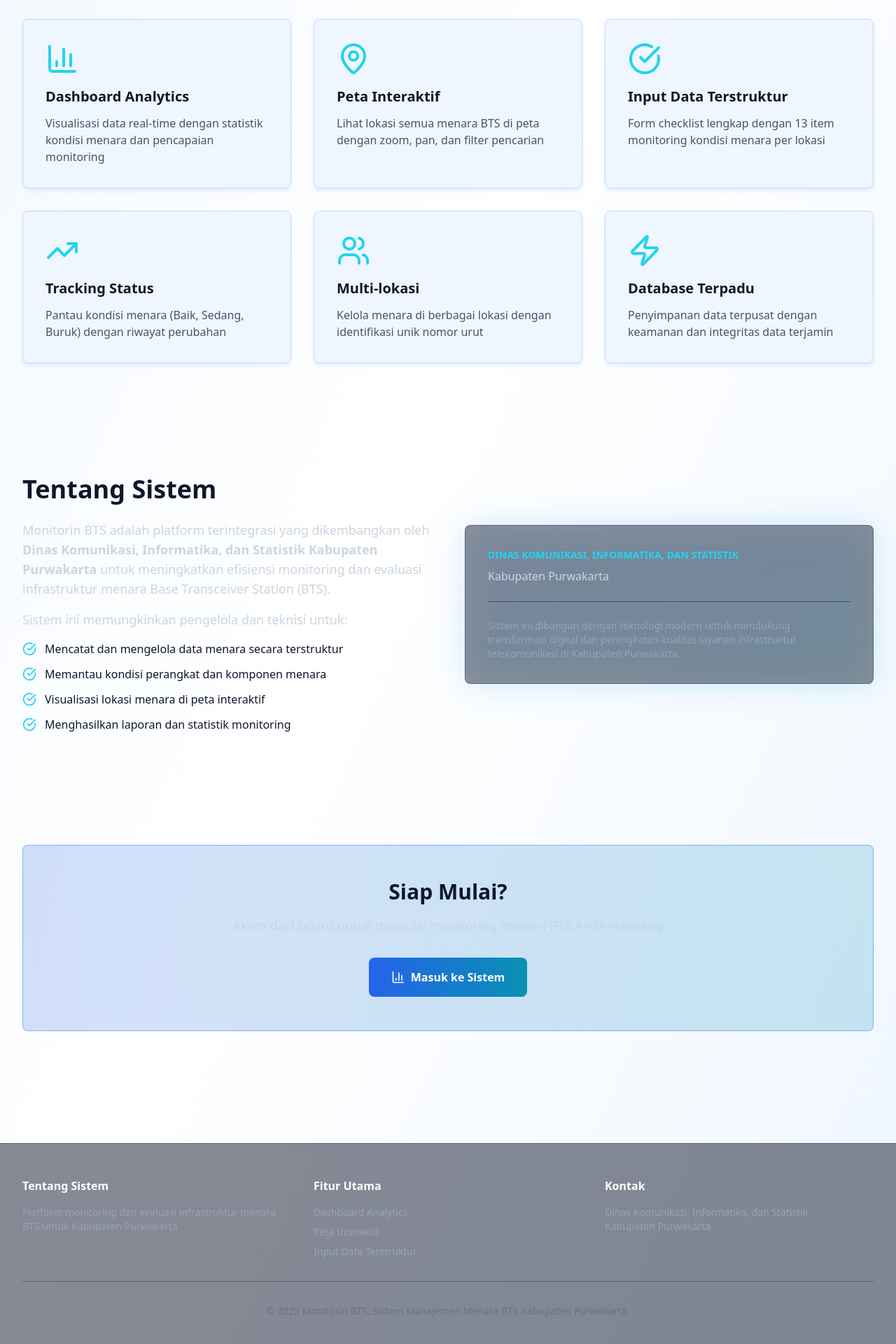
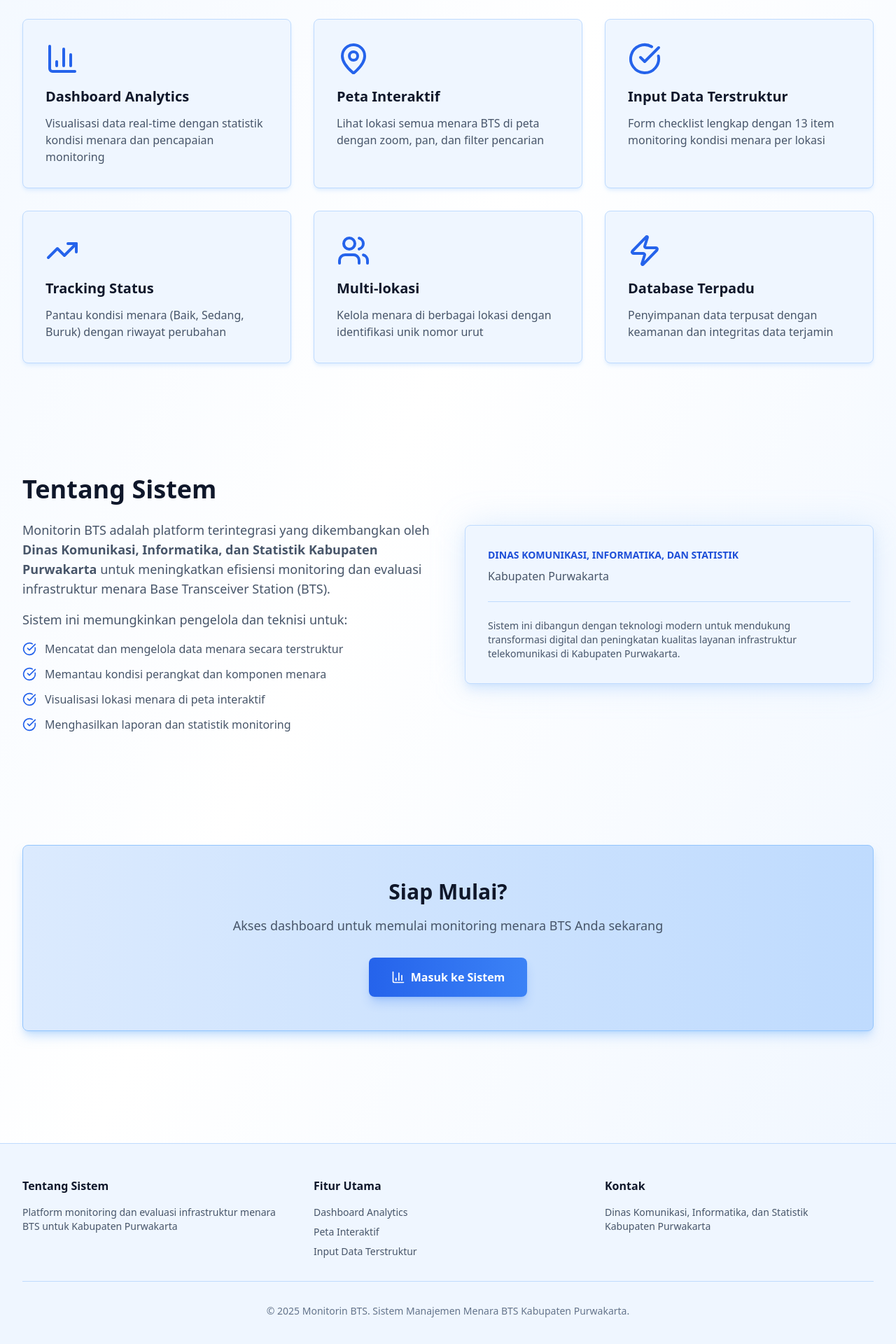
Before and after one commit to Ikiw97/monevBTS, a React (Vite) app: page / in a window 1280 px wide. Shown: the part 953-2873 px from the top of the page at 70% size. Built offline with nearby package versions, Linux system fonts and the light colour scheme; no server answers.

Commit message:
Update Index Features Section title and icons with theme support
cgen-eda51cf0a63f4f7e9327a5166a9a8aca

```diff
--- a/client/pages/Index.tsx
+++ b/client/pages/Index.tsx
@@ -79,35 +79,35 @@ export default function Index() {
 
       {/* Features Section */}
       <section id="fitur" className="max-w-7xl mx-auto px-4 sm:px-6 lg:px-8 py-20">
-        <h3 className="text-4xl font-bold text-center mb-16">Fitur Utama</h3>
+        <h3 className="text-4xl font-bold text-center mb-16 text-slate-900 dark:text-white">Fitur Utama</h3>
         <div className="grid grid-cols-1 md:grid-cols-3 gap-8">
           <FeatureCard
-            icon={<BarChart3 className="w-12 h-12 text-cyan-400" />}
+            icon={<BarChart3 className="w-12 h-12 text-blue-600 dark:text-cyan-400" />}
             title="Dashboard Analytics"
             description="Visualisasi data real-time dengan statistik kondisi menara dan pencapaian monitoring"
           />
           <FeatureCard
-            icon={<MapPin className="w-12 h-12 text-cyan-400" />}
+            icon={<MapPin className="w-12 h-12 text-blue-600 dark:text-cyan-400" />}
             title="Peta Interaktif"
             description="Lihat lokasi semua menara BTS di peta dengan zoom, pan, dan filter pencarian"
           />
           <FeatureCard
-            icon={<CheckCircle className="w-12 h-12 text-cyan-400" />}
+            icon={<CheckCircle className="w-12 h-12 text-blue-600 dark:text-cyan-400" />}
             title="Input Data Terstruktur"
             description="Form checklist lengkap dengan 13 item monitoring kondisi menara per lokasi"
           />
           <FeatureCard
-            icon={<TrendingUp className="w-12 h-12 text-cyan-400" />}
+            icon={<TrendingUp className="w-12 h-12 text-blue-600 dark:text-cyan-400" />}
             title="Tracking Status"
             description="Pantau kondisi menara (Baik, Sedang, Buruk) dengan riwayat perubahan"
           />
           <FeatureCard
-            icon={<Users className="w-12 h-12 text-cyan-400" />}
+            icon={<Users className="w-12 h-12 text-blue-600 dark:text-cyan-400" />}
             title="Multi-lokasi"
             description="Kelola menara di berbagai lokasi dengan identifikasi unik nomor urut"
           />
           <FeatureCard
-            icon={<Zap className="w-12 h-12 text-cyan-400" />}
+            icon={<Zap className="w-12 h-12 text-blue-600 dark:text-cyan-400" />}
             title="Database Terpadu"
             description="Penyimpanan data terpusat dengan keamanan dan integritas data terjamin"
           />
@@ -118,42 +118,42 @@ export default function Index() {
       <section id="tentang" className="max-w-7xl mx-auto px-4 sm:px-6 lg:px-8 py-20">
         <div className="grid grid-cols-1 md:grid-cols-2 gap-12 items-center">
           <div>
-            <h3 className="text-4xl font-bold mb-6">Tentang Sistem</h3>
-            <p className="text-slate-300 text-lg mb-4">
+            <h3 className="text-4xl font-bold mb-6 text-slate-900 dark:text-white">Tentang Sistem</h3>
+            <p className="text-slate-600 dark:text-slate-300 text-lg mb-4">
               Monitorin BTS adalah platform terintegrasi yang dikembangkan oleh <strong>Dinas Komunikasi, Informatika, dan Statistik Kabupaten Purwakarta</strong> untuk meningkatkan efisiensi monitoring dan evaluasi infrastruktur menara Base Transceiver Station (BTS).
             </p>
-            <p className="text-slate-300 text-lg mb-4">
+            <p className="text-slate-600 dark:text-slate-300 text-lg mb-4">
               Sistem ini memungkinkan pengelola dan teknisi untuk:
             </p>
             <ul className="space-y-3">
               <li className="flex items-center gap-3">
-                <CheckCircle className="w-5 h-5 text-cyan-400 flex-shrink-0" />
-                <span>Mencatat dan mengelola data menara secara terstruktur</span>
+                <CheckCircle className="w-5 h-5 text-blue-600 dark:text-cyan-400 flex-shrink-0" />
+                <span className="text-slate-600 dark:text-slate-300">Mencatat dan mengelola data menara secara terstruktur</span>
               </li>
               <li className="flex items-center gap-3">
-                <CheckCircle className="w-5 h-5 text-cyan-400 flex-shrink-0" />
-                <span>Memantau kondisi perangkat dan komponen menara</span>
+                <CheckCircle className="w-5 h-5 text-blue-600 dark:text-cyan-400 flex-shrink-0" />
+                <span className="text-slate-600 dark:text-slate-300">Memantau kondisi perangkat dan komponen menara</span>
               </li>
               <li className="flex items-center gap-3">
-                <CheckCircle className="w-5 h-5 text-cyan-400 flex-shrink-0" />
-                <span>Visualisasi lokasi menara di peta interaktif</span>
+                <CheckCircle className="w-5 h-5 text-blue-600 dark:text-cyan-400 flex-shrink-0" />
+                <span className="text-slate-600 dark:text-slate-300">Visualisasi lokasi menara di peta interaktif</span>
               </li>
               <li className="flex items-center gap-3">
-                <CheckCircle className="w-5 h-5 text-cyan-400 flex-shrink-0" />
-                <span>Menghasilkan laporan dan statistik monitoring</span>
+                <CheckCircle className="w-5 h-5 text-blue-600 dark:text-cyan-400 flex-shrink-0" />
+                <span className="text-slate-600 dark:text-slate-300">Menghasilkan laporan dan statistik monitoring</span>
               </li>
             </ul>
           </div>
           <div className="relative">
-            <div className="absolute inset-0 bg-gradient-to-br from-blue-500/20 to-cyan-500/20 rounded-lg blur-xl"></div>
-            <div className="relative bg-slate-800/50 border border-slate-700/50 rounded-lg p-8">
+            <div className="absolute inset-0 bg-gradient-to-br from-blue-400/20 dark:from-blue-500/20 to-blue-300/20 dark:to-cyan-500/20 rounded-lg blur-xl"></div>
+            <div className="relative bg-blue-50 dark:bg-slate-800/50 border border-blue-200 dark:border-slate-700/50 rounded-lg p-8 shadow-lg shadow-blue-200/50 dark:shadow-none">
               <div className="space-y-6">
                 <div>
-                  <h4 className="text-cyan-400 font-bold text-sm mb-2">DINAS KOMUNIKASI, INFORMATIKA, DAN STATISTIK</h4>
-                  <p className="text-slate-300">Kabupaten Purwakarta</p>
+                  <h4 className="text-blue-700 dark:text-cyan-400 font-bold text-sm mb-2">DINAS KOMUNIKASI, INFORMATIKA, DAN STATISTIK</h4>
+                  <p className="text-slate-600 dark:text-slate-300">Kabupaten Purwakarta</p>
                 </div>
-                <div className="border-t border-slate-600 pt-6">
-                  <p className="text-slate-400 text-sm">
+                <div className="border-t border-blue-200 dark:border-slate-600 pt-6">
+                  <p className="text-slate-600 dark:text-slate-400 text-sm">
                     Sistem ini dibangun dengan teknologi modern untuk mendukung transformasi digital dan peningkatan kualitas layanan infrastruktur telekomunikasi di Kabupaten Purwakarta.
                   </p>
                 </div>
@@ -165,14 +165,14 @@ export default function Index() {
 
       {/* CTA Section */}
       <section className="max-w-7xl mx-auto px-4 sm:px-6 lg:px-8 py-20">
-        <div className="bg-gradient-to-r from-blue-600/20 to-cyan-600/20 border border-blue-500/50 rounded-lg p-12 text-center">
-          <h3 className="text-3xl font-bold mb-4">Siap Mulai?</h3>
-          <p className="text-slate-300 mb-8 text-lg">
+        <div className="bg-gradient-to-r from-blue-100 to-blue-200 dark:from-blue-600/20 dark:to-cyan-600/20 border border-blue-300 dark:border-blue-500/50 rounded-lg p-12 text-center shadow-lg shadow-blue-300/50 dark:shadow-none">
+          <h3 className="text-3xl font-bold mb-4 text-slate-900 dark:text-white">Siap Mulai?</h3>
+          <p className="text-slate-600 dark:text-slate-300 mb-8 text-lg">
             Akses dashboard untuk memulai monitoring menara BTS Anda sekarang
           </p>
           <Link
             to="/dashboard"
-            className="inline-flex items-center justify-center gap-2 bg-gradient-to-r from-blue-600 to-cyan-600 hover:from-blue-700 hover:to-cyan-700 text-white px-8 py-4 rounded-lg font-semibold transition-all hover:shadow-lg hover:shadow-cyan-500/20"
+            className="inline-flex items-center justify-center gap-2 bg-gradient-to-r from-blue-600 to-blue-500 dark:from-blue-600 dark:to-cyan-600 hover:from-blue-700 hover:to-blue-600 dark:hover:from-blue-700 dark:hover:to-cyan-700 text-white px-8 py-4 rounded-lg font-semibold transition-all shadow-lg shadow-blue-500/30 dark:shadow-cyan-500/20 hover:shadow-xl hover:shadow-blue-600/40 dark:hover:shadow-cyan-500/30"
           >
             <BarChart3 className="w-5 h-5" />
             Masuk ke Sistem
@@ -181,33 +181,33 @@ export default function Index() {
       </section>
 
       {/* Footer */}
-      <footer className="border-t border-slate-700/50 bg-slate-900/50 mt-20">
+      <footer className="border-t border-blue-200 dark:border-slate-700/50 bg-blue-50 dark:bg-slate-900/50 mt-20">
         <div className="max-w-7xl mx-auto px-4 sm:px-6 lg:px-8 py-12">
           <div className="grid grid-cols-1 md:grid-cols-3 gap-8 mb-8">
             <div>
-              <h4 className="text-white font-semibold mb-4">Tentang Sistem</h4>
-              <p className="text-slate-400 text-sm">
+              <h4 className="text-slate-900 dark:text-white font-semibold mb-4">Tentang Sistem</h4>
+              <p className="text-slate-600 dark:text-slate-400 text-sm">
                 Platform monitoring dan evaluasi infrastruktur menara BTS untuk Kabupaten Purwakarta
               </p>
             </div>
             <div>
-              <h4 className="text-white font-semibold mb-4">Fitur Utama</h4>
-              <ul className="text-slate-400 text-sm space-y-2">
+              <h4 className="text-slate-900 dark:text-white font-semibold mb-4">Fitur Utama</h4>
+              <ul className="text-slate-600 dark:text-slate-400 text-sm space-y-2">
                 <li>Dashboard Analytics</li>
                 <li>Peta Interaktif</li>
                 <li>Input Data Terstruktur</li>
               </ul>
             </div>
             <div>
-              <h4 className="text-white font-semibold mb-4">Kontak</h4>
-              <p className="text-slate-400 text-sm">
+              <h4 className="text-slate-900 dark:text-white font-semibold mb-4">Kontak</h4>
+              <p className="text-slate-600 dark:text-slate-400 text-sm">
                 Dinas Komunikasi, Informatika, dan Statistik<br />
                 Kabupaten Purwakarta
               </p>
             </div>
           </div>
-          <div className="border-t border-slate-700/50 pt-8">
-            <p className="text-slate-500 text-sm text-center">© 2025 Monitorin BTS. Sistem Manajemen Menara BTS Kabupaten Purwakarta.</p>
+          <div className="border-t border-blue-200 dark:border-slate-700/50 pt-8">
+            <p className="text-slate-500 dark:text-slate-500 text-sm text-center">© 2025 Monitorin BTS. Sistem Manajemen Menara BTS Kabupaten Purwakarta.</p>
           </div>
         </div>
       </footer>
```
